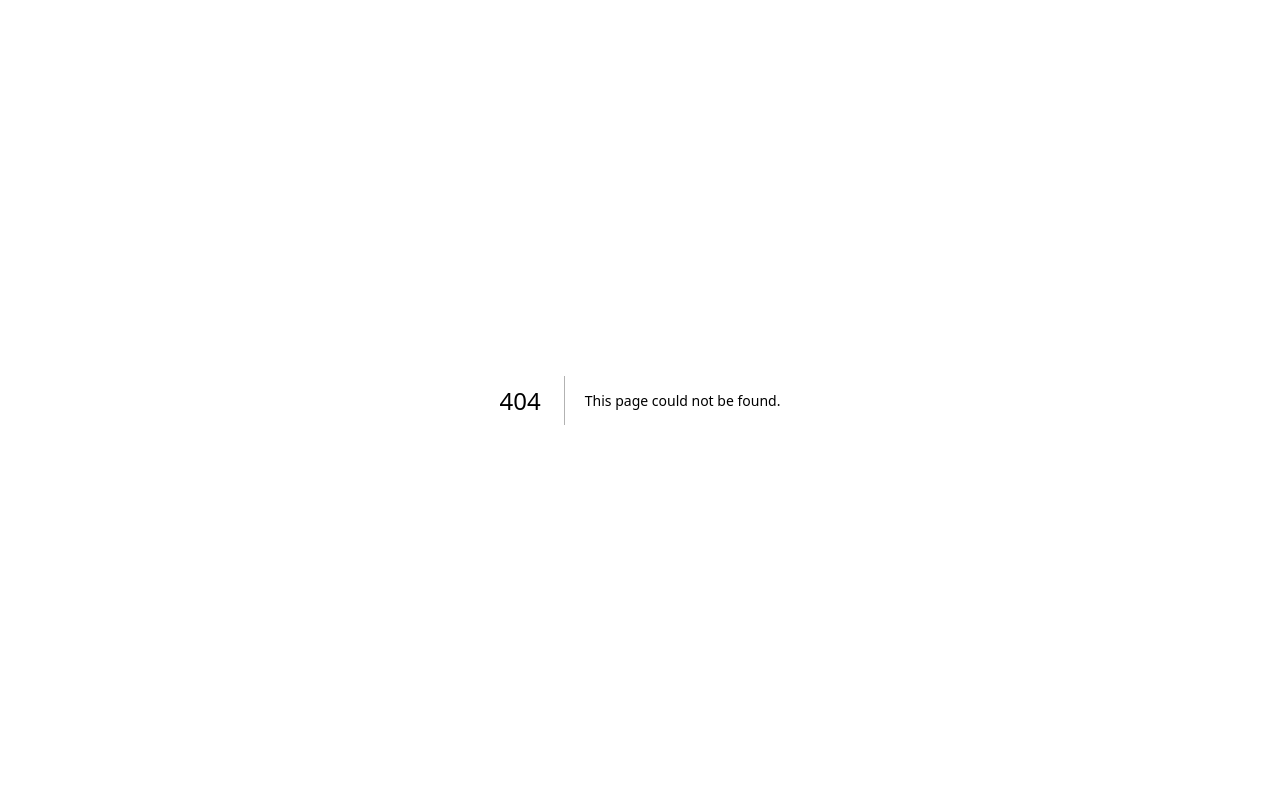
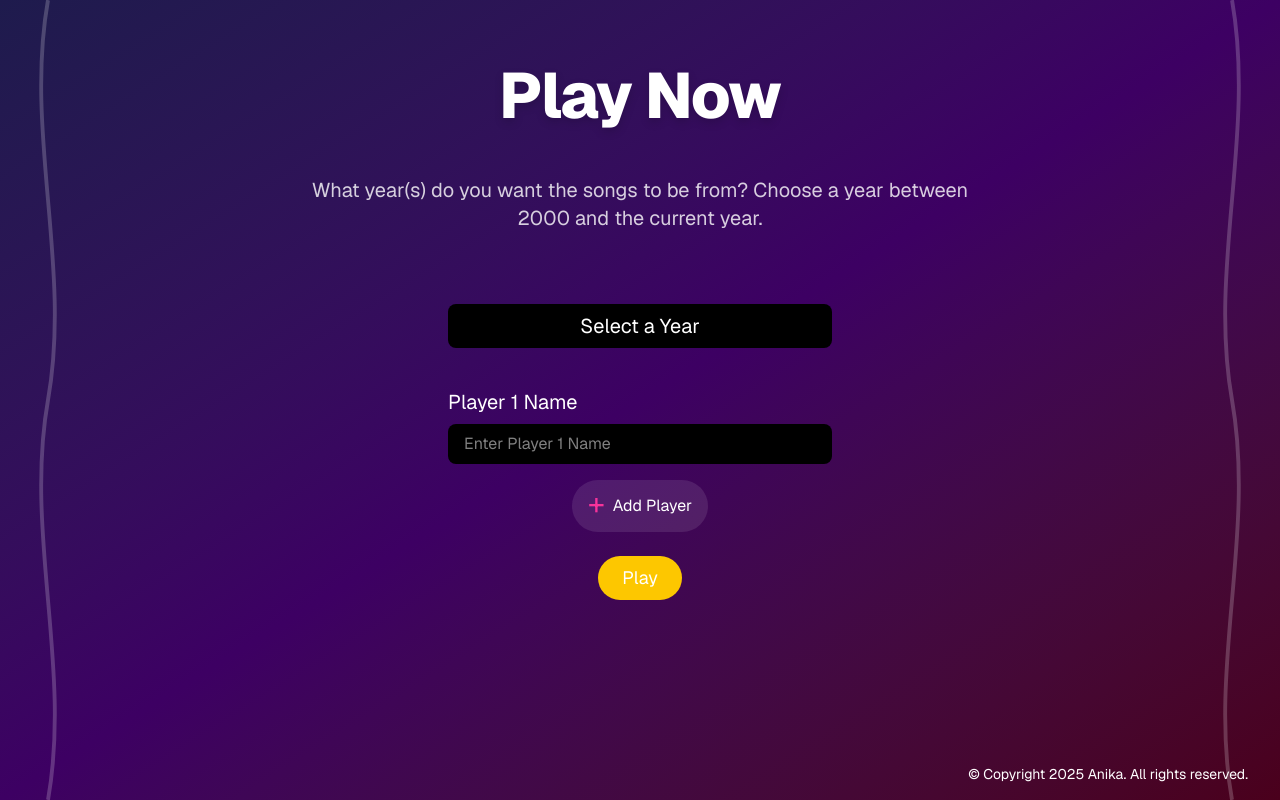
Before and after one commit to anika4anne/guess-the-jam, a Next.js app: page /playnow in a window 1280 px wide. Before the commit this address had no page. Built offline with nearby package versions, Linux system fonts and the light colour scheme.

Commit message:
add players button created, select years for songs

```diff
--- a/src/app/page.tsx
+++ b/src/app/page.tsx
@@ -1,11 +1,18 @@
 "use client";
 
 import Link from "next/link";
+import { useRouter } from "next/navigation";
 
 export default function HomePage() {
+  const router = useRouter();
+
+  const handlePlayClick = () => {
+    router.push("/playnow");
+  };
+
   return (
     <main className="relative flex min-h-screen flex-col items-center justify-center overflow-hidden bg-gradient-to-br from-[#1e1b4d] via-[#3d0063] to-[#4a001c] font-sans text-white">
-      {/* left and write animationzzzzzzzzzz pmo pmo pmo  pmopmpompompmpompompompomopmpomo */}
+      {/* animated waves */}
       <div className="animate-wave pointer-events-none absolute top-0 left-0 h-full w-24 opacity-20">
         <svg
           viewBox="0 0 100 600"
@@ -21,7 +28,6 @@ export default function HomePage() {
           />
         </svg>
       </div>
-
       <div className="animate-wave pointer-events-none absolute top-0 right-0 h-full w-24 scale-x-[-1] opacity-20">
         <svg
           viewBox="0 0 100 600"
@@ -48,13 +54,14 @@ export default function HomePage() {
         </p>
 
         <div className="mt-6 grid grid-cols-1 gap-6 sm:grid-cols-2 md:gap-10">
-          <Link
-            href="/game"
+          <button
+            onClick={handlePlayClick}
             className="flex max-w-xs flex-col gap-3 rounded-2xl bg-white/10 p-6 text-white shadow-md transition-all hover:bg-white/20"
           >
             <h3 className="text-2xl font-bold text-yellow-300">Play Now →</h3>
             <p className="text-lg">Start guessing songs in our game mode!</p>
-          </Link>
+          </button>
+
           <Link
             href="/rules"
             className="flex max-w-xs flex-col gap-3 rounded-2xl bg-white/10 p-6 text-white shadow-md transition-all hover:bg-white/20"
@@ -64,7 +71,7 @@ export default function HomePage() {
           </Link>
         </div>
 
-        {/* private room stuff */}
+        {/* Private Room section */}
         <div className="mt-12 text-center">
           <h2 className="mb-6 text-3xl font-semibold text-white">
             Private Rooms
@@ -90,7 +97,6 @@ export default function HomePage() {
         </div>
       </div>
 
-      {/* bottom thing */}
       <footer className="mt-auto flex w-full items-center justify-end bg-transparent px-8 py-4 text-white">
         <div className="text-sm">
           <p>© Copyright 2025 Anika. All rights reserved.</p>
--- /dev/null
+++ b/src/app/playnow/page.tsx
@@ -0,0 +1,222 @@
+"use client";
+
+import React, { useState } from "react";
+import { useRouter } from "next/navigation";
+
+export default function PlayNowPage() {
+  const [selectedYears, setSelectedYears] = useState<number[]>([]);
+  const [playerNames, setPlayerNames] = useState<string[]>([""]); // Default to one player
+  const [showDropdown, setShowDropdown] = useState<boolean>(false);
+  const router = useRouter();
+
+  const handleYearSelect = (year: number) => {
+    if (!selectedYears.includes(year)) {
+      setSelectedYears((prev) => [...prev, year].sort((a, b) => a - b));
+    }
+    setShowDropdown(false);
+  };
+
+  const handleDeleteYear = (year: number) => {
+    setSelectedYears((prev) => prev.filter((item) => item !== year));
+  };
+
+  const handleAddPlayer = () => {
+    if (playerNames.length < 6) {
+      setPlayerNames((prevNames) => [...prevNames, ""]);
+    }
+  };
+
+  const handlePlayerNameChange = (index: number, name: string) => {
+    const updatedNames = [...playerNames];
+    updatedNames[index] = name;
+    setPlayerNames(updatedNames);
+  };
+
+  const handleSubmit = () => {
+    const currentYear = new Date().getFullYear();
+    const validYears = selectedYears.filter(
+      (year) => year >= 2000 && year < currentYear,
+    );
+
+    if (
+      validYears.length > 0 &&
+      playerNames.every((name) => name.trim() !== "")
+    ) {
+      router.push(
+        `/game?year=${validYears.join(",")}&players=${playerNames.length}&names=${playerNames.join(",")}`,
+      );
+    } else {
+      alert("Please complete the form and select valid years.");
+    }
+  };
+
+  return (
+    <main className="relative flex min-h-screen flex-col items-center justify-center overflow-hidden bg-gradient-to-br from-[#1e1b4d] via-[#3d0063] to-[#4a001c] font-sans text-white">
+      {/* Left Wave Animation which doesn't work*/}
+      <div className="animate-wave pointer-events-none absolute top-0 left-0 h-full w-24 opacity-20">
+        <svg
+          viewBox="0 0 100 600"
+          preserveAspectRatio="none"
+          className="h-full w-full"
+        >
+          <path
+            className="wave-path"
+            d="M50 0 C20 100, 80 200, 50 300 C20 400, 80 500, 50 600"
+            stroke="white"
+            strokeWidth="4"
+            fill="none"
+          />
+        </svg>
+      </div>
+
+      {/* Right Wave Animation doesn't work either */}
+      <div className="animate-wave pointer-events-none absolute top-0 right-0 h-full w-24 scale-x-[-1] opacity-20">
+        <svg
+          viewBox="0 0 100 600"
+          preserveAspectRatio="none"
+          className="h-full w-full"
+        >
+          <path
+            className="wave-path"
+            d="M50 0 C20 100, 80 200, 50 300 C20 400, 80 500, 50 600"
+            stroke="white"
+            strokeWidth="4"
+            fill="none"
+          />
+        </svg>
+      </div>
+
+      <div className="container flex flex-col items-center justify-center gap-12 px-4 py-16">
+        <h1 className="text-center text-5xl font-extrabold tracking-tight text-white drop-shadow-lg sm:text-[4rem]">
+          Play Now
+        </h1>
+        <p className="max-w-2xl text-center text-xl text-white/80">
+          What year(s) do you want the songs to be from? Choose a year between
+          2000 and the current year.
+        </p>
+
+        <div className="mt-6 flex w-full max-w-sm flex-col items-center">
+          {/* Year Selector */}
+          <div className="relative w-full">
+            <button
+              onClick={() => setShowDropdown((prev) => !prev)}
+              className="w-full rounded-lg bg-black px-4 py-2 text-xl text-white"
+            >
+              {selectedYears.length === 0
+                ? "Select a Year"
+                : `${selectedYears.length} Year(s) Selected`}
+            </button>
+
+            {showDropdown && (
+              <select
+                onChange={(e) => handleYearSelect(parseInt(e.target.value))}
+                className="absolute top-full left-0 mt-2 w-full rounded-lg bg-black px-4 py-2 text-white"
+              >
+                <option value="" disabled>
+                  Select a Year
+                </option>
+                {Array.from(
+                  { length: new Date().getFullYear() - 2000 + 1 },
+                  (_, i) => 2000 + i,
+                ).map((year) => (
+                  <option key={year} value={year}>
+                    {year}
+                  </option>
+                ))}
+              </select>
+            )}
+          </div>
+
+          {/* Selected Years */}
+          <div className="mt-4 flex flex-wrap justify-center gap-3">
+            {selectedYears.map((year) => (
+              <div
+                key={year}
+                className="flex items-center gap-2 rounded-full bg-white/10 px-4 py-2 text-white"
+              >
+                <span>{year}</span>
+                <button
+                  onClick={() => handleDeleteYear(year)}
+                  className="text-sm text-gray-500 hover:text-gray-700"
+                >
+                  ❌
+                </button>
+              </div>
+            ))}
+          </div>
+
+          {/* Player Inputs */}
+          <div className="mt-6 flex w-full max-w-sm flex-col items-center">
+            {playerNames.map((_, index) => (
+              <div key={index} className="mb-4 w-full">
+                <label
+                  htmlFor={`player-${index}`}
+                  className="mb-2 block text-xl text-white"
+                >
+                  Player {index + 1} Name
+                </label>
+                <input
+                  type="text"
+                  id={`player-${index}`}
+                  value={playerNames[index]}
+                  onChange={(e) =>
+                    handlePlayerNameChange(index, e.target.value)
+                  }
+                  className="w-full rounded-lg bg-black px-4 py-2 text-white"
+                  placeholder={`Enter Player ${index + 1} Name`}
+                />
+              </div>
+            ))}
+
+            {/* Add Player Button with Bigger Pink Plus */}
+            {playerNames.length < 6 && (
+              <button
+                onClick={handleAddPlayer}
+                className="flex items-center rounded-full bg-white/10 px-4 py-2 text-white hover:bg-white/20"
+              >
+                <span className="mr-2 -translate-y-[2px] transform text-3xl text-pink-500">
+                  +
+                </span>
+                Add Player
+              </button>
+            )}
+          </div>
+
+          {/* Submit Button */}
+          <button
+            onClick={handleSubmit}
+            className="mt-6 rounded-full bg-yellow-400 px-6 py-2 text-lg text-white transition-all hover:bg-yellow-500"
+          >
+            Play
+          </button>
+        </div>
+      </div>
+
+      {/* Footer */}
+      <footer className="mt-auto flex w-full items-center justify-end bg-transparent px-8 py-4 text-white">
+        <div className="text-sm">
+          <p>© Copyright 2025 Anika. All rights reserved.</p>
+        </div>
+      </footer>
+
+      {/* Wave Animation  */}
+      <style jsx>{`
+        @keyframes wave {
+          0% {
+            d: path("M50 0 C20 100, 80 200, 50 300 C20 400, 80 500, 50 600");
+          }
+          50% {
+            d: path("M50 0 C30 100, 70 200, 50 300 C30 400, 70 500, 50 600");
+          }
+          100% {
+            d: path("M50 0 C20 100, 80 200, 50 300 C20 400, 80 500, 50 600");
+          }
+        }
+
+        .wave-path {
+          animation: wave 2s ease-in-out infinite;
+        }
+      `}</style>
+    </main>
+  );
+}
```
